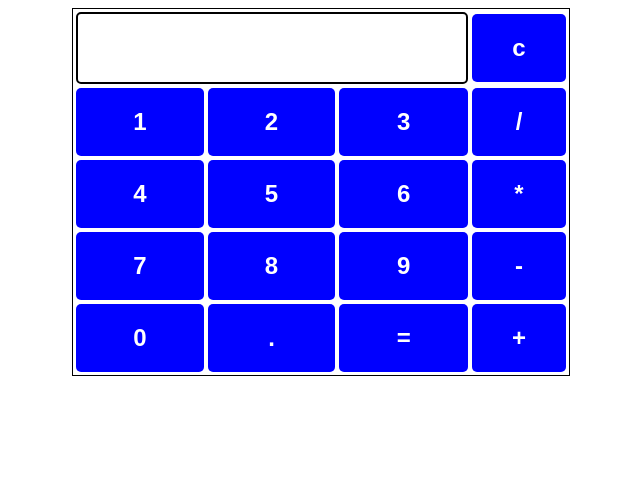
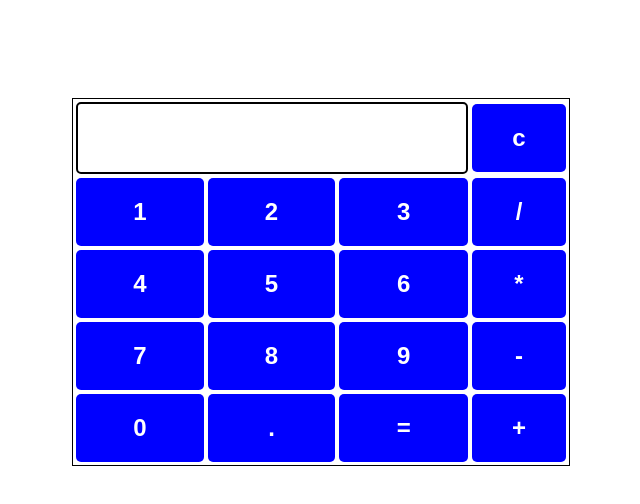
Before and after one commit to rencemaqui/Calc, a plain HTML site: page index.html in a window 1280 px wide. Shown: the whole page, without its empty margins (319-959 px from the left). Drawn offline with nearby package versions, Linux system fonts and the light colour scheme.

Commit message:
auto publish 1693047112321

```diff
--- a/index.html
+++ b/index.html
@@ -28,7 +28,7 @@
 
 </head>
 
-<body>
+<body><br><br><br><br><br>
 
     <!-- Create table -->
     <div id="center">
```
